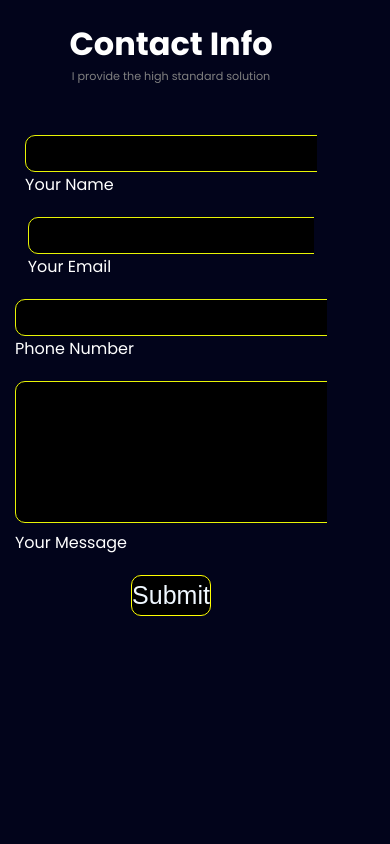
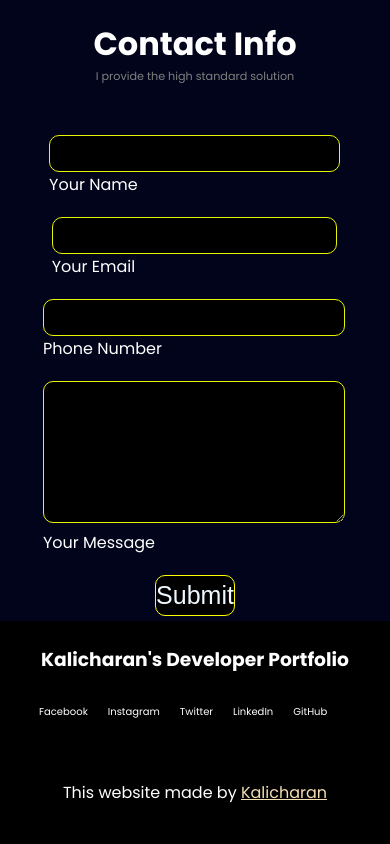
Before and after one commit to imkalicharan/portfolio, a plain HTML site: page index.html in a window 390 px wide. Shown: the part 1600-2444 px from the top of the page. Drawn offline with nearby package versions, Linux system fonts and the light colour scheme.

Commit message:
Update style.css

```diff
--- a/style.css
+++ b/style.css
@@ -466,12 +466,34 @@ button:hover{
 
 /* Contact Info */
 .fifthSection {
-    margin: 0px 15px;
-    width: 100%;
-    overflow: hidden;
+    max-width: unset;
+    margin: 5px;
+    height: max-content;
+  }
+
+  form {
+    place-items: center;
+    margin: 0px auto;
+    width: 80%;
 }
-form {
-  width: fit-content;
-  place-items: center;
-  margin: 0px 0px 0px 0px;
+
+input, textarea {
+  width: 92%;
 }
+   /* footer section */
+
+  .footer {
+    display: block;
+    padding: 24px 6px;
+    justify-content: space-between;
+    height: 185px;
+}
+
+footer ul li a {
+  font-size: 10px;
+}
+
+.footerThird {
+  text-align: center;
+  margin: 35px 0px 0px 0px;
+}
```
